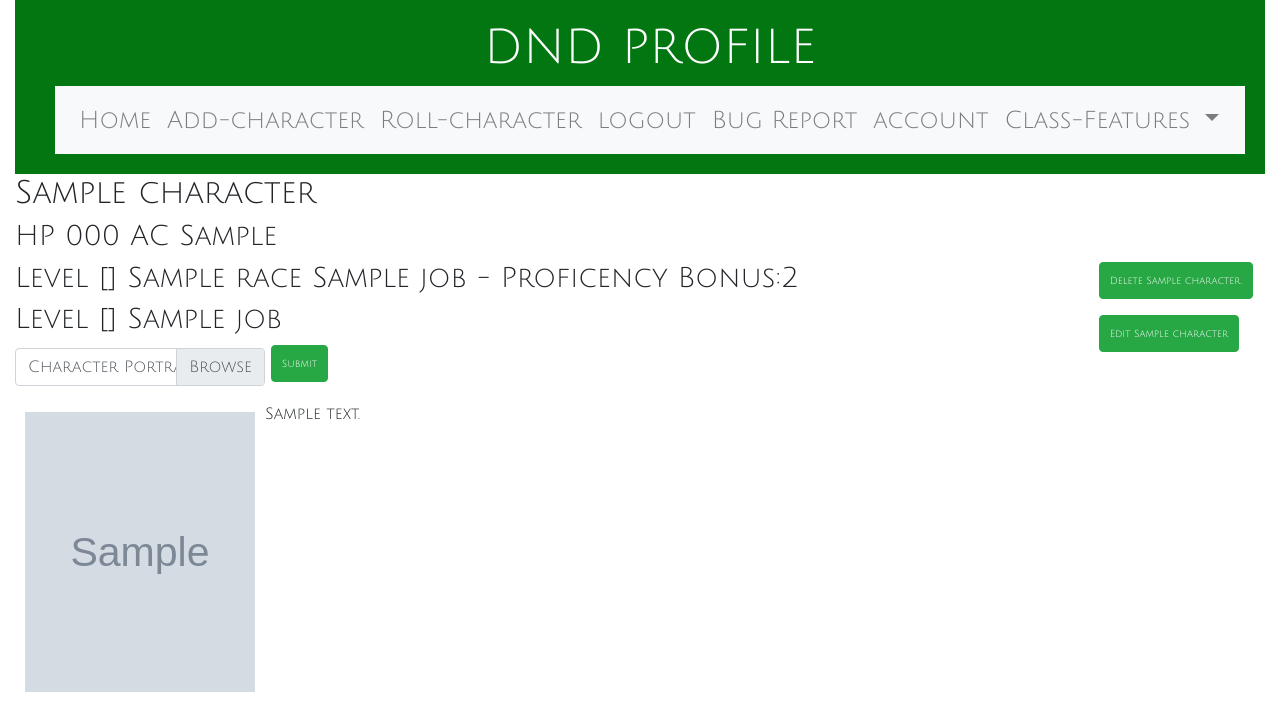
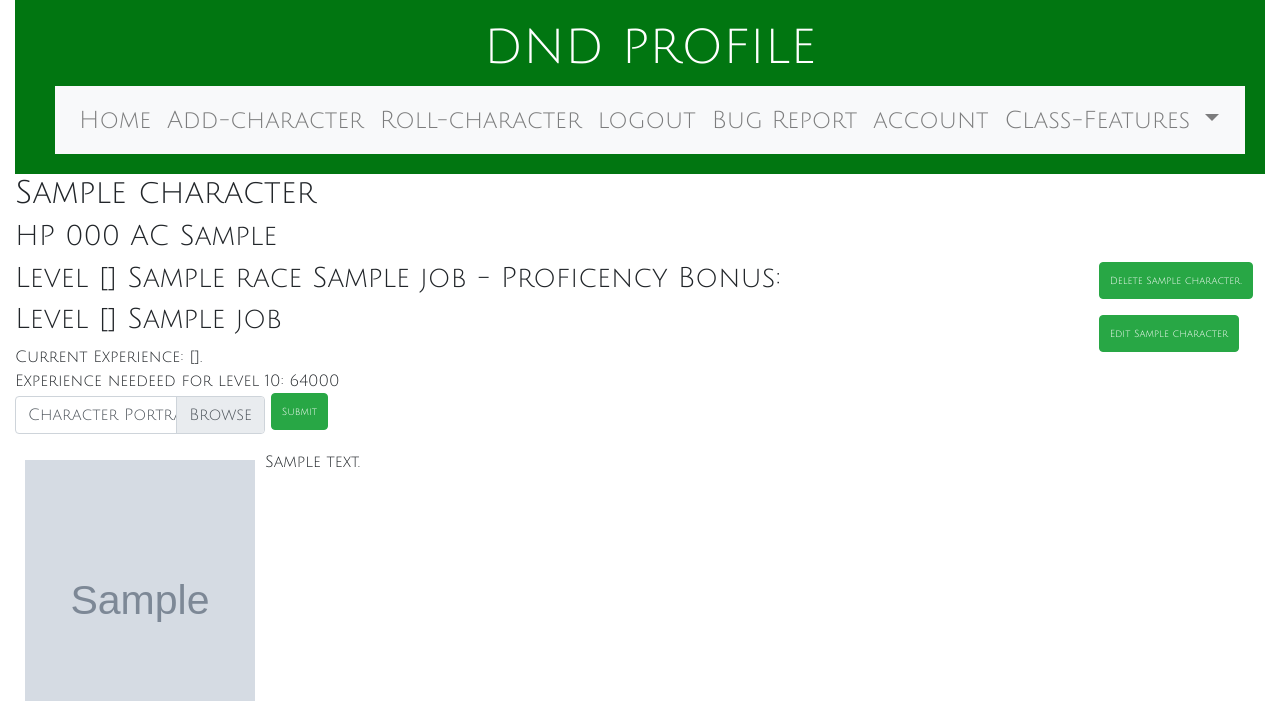
Before and after one commit to dmrobbin/flask_dnd, a Flask app: template templates/character_info.html in a window 1280 px wide. Shown: the top 701 px of the page. Run offline with Flask 2, Linux system fonts and the light colour scheme; the template is opened without the code that fills it: most values are stand-ins (such as "Sample title", 1, 10 or a date in 2020); grey boxes marked "Sample" are stand-in pictures; parts of the project's set-up code (start-up, migrations or seed data) failed here and were passed over; some libraries are stand-ins or nearby versions.

Commit message:
added EXP

```diff
--- a/app.py
+++ b/app.py
@@ -366,6 +366,8 @@ def character_edit(ida):
             character.RACE=request.form['race']
         if request.form['level'] !='':
             character.LEVEL=request.form['level']
+        if request.form['exp'] !='':
+            character.EXP=request.form['exp']
         if request.form['hp'] !='':
             character.HP=request.form['hp']
         if request.form['ac'] !='':
--- a/local_version.py
+++ b/local_version.py
@@ -366,6 +366,8 @@ def character_edit(ida):
             character.RACE=request.form['race']
         if request.form['level'] !='':
             character.LEVEL=request.form['level']
+        if request.form['exp'] !='':
+            character.EXP=request.form['exp']
         if request.form['hp'] !='':
             character.HP=request.form['hp']
         if request.form['ac'] !='':
@@ -722,5 +724,6 @@ def bug_list():
         return render_template('bugs_list.html', bugs= bugs)
     else:
         return redirect('/')
+
 if __name__ == '__main__':
    app.run(debug = True)
--- a/templates/character_edit.html
+++ b/templates/character_edit.html
@@ -11,6 +11,8 @@
 
 		<h4>Level:</h4>
 		<input type="text" name="level" value ={{character.LEVEL}}>
+		<h4>EXP </h4>
+		<input type="text" name="exp" value={{character.EXP}}>
 
 		<h4>HP:</h4>
 		<input type="text" name="hp" value ={{character.HP}}>
@@ -77,7 +79,7 @@
 
 	<h4>Secondary classLevel:</h4>
 	<input type="text" name="level_multi" value ={{multi.LEVEL}}>
-
+	<br><hl><br>
 	</div>
 </center>
 	<center>
--- a/templates/character_info.html
+++ b/templates/character_info.html
@@ -14,6 +14,17 @@
 	{%if multi%}
 	<h3> Level {{multi.LEVEL}} {{multi.JOB}}</h3>
 	{%endif%}
+
+
+	<div style="display: inline;">
+		Current Experience: {{character.EXP}}.
+		{%if multi%}
+		<br> Experience needeed for level {{character.LEVEL+1+multi.LEVEL}}: <span id="nextExpMult"></span>
+		{%else%}
+		<br> Experience needeed for level {{character.LEVEL+1}}: <span id="nextExp"></span>
+		{%endif%}
+	</div>
+
 		<form action = "/uploader/{{character.id}}" method = "POST" enctype = "multipart/form-data">
 
 			<div class="custom-file"">
@@ -364,8 +375,18 @@
   <div id="caption"></div>
 </div>
 
+{%if multi%}
+<script>
+	var xp = {2:300, 3:900, 4:2700, 5:6500, 6:14000, 7:23000, 8:34000, 9:48000, 10:64000, 11:85000, 12:100000, 13:1200000, 14:140000,
+    	15:165000, 16:195000, 17:225000, 18:265000, 19:305000, 20:355000}
 
-
+    if({{character.LEVEL+multi.LEVEL}}<20){
+		document.getElementById("nextExpMult").innerHTML=xp[{{multi.LEVEL+1+character.LEVEL}}]-{{character.EXP}};
+	}else{
+		document.getElementById("nextExpMult").innerHTML="MAX LEVEL";
+	}
+</script>
+{%endif%}
 <script>
 
     function getConfirmation() {
@@ -382,12 +403,26 @@
 	var mods = {1: -5, 2: -4, 3: -4, 4: -3, 5: -3, 6: -2, 7: -2, 8: -1, 9: -1, 10: 0, 11: 0, 12: 1, 13: 1, 14: 2, 15: 2, 16:
             3, 17: 3, 18: 4, 19: 4, 20: 5, 21: 5, 22: 6, 23: 6, 24: 7, 25: 7, 26: 8, 27: 8, 28: 9, 29: 9, 39: 10};
 
+    var xp = {2:300, 3:900, 4:2700, 5:6500, 6:14000, 7:23000, 8:34000, 9:48000, 10:64000, 11:85000, 12:100000, 13:1200000, 14:140000,
+    	15:165000, 16:195000, 17:225000, 18:265000, 19:305000, 20:355000}
+
     document.getElementById("str").innerHTML= mods[{{character.STRENGTH}}];
     document.getElementById("dex").innerHTML= mods[{{character.DEXTERITY}}];
     document.getElementById("con").innerHTML= mods[{{character.CONSTITUTION}}];
     document.getElementById("int").innerHTML= mods[{{character.INTELLIGENCE}}];
     document.getElementById("wis").innerHTML= mods[{{character.WISDOM}}];
     document.getElementById("cha").innerHTML= mods[{{character.CHARISMA}}];
+
+	if({{character.LEVEL}}<20){
+		document.getElementById("nextExp").innerHTML=xp[{{character.LEVEL+1}}]-{{character.EXP}};
+	}
+	else{
+		document.getElementById("nextExp").innerHTML="MAX LEVEL";
+	}
+
+
+
+
 
 
     function rollStr(){
@@ -462,7 +497,7 @@
 	  modal.style.display = "none";
 	}
 
-	function displaySill(skill,id){
+	function displaySkill(skill,id){
 		if(skill==1){
 			document.getElementById(id).innerHTML("✓")
 		}else{
```
